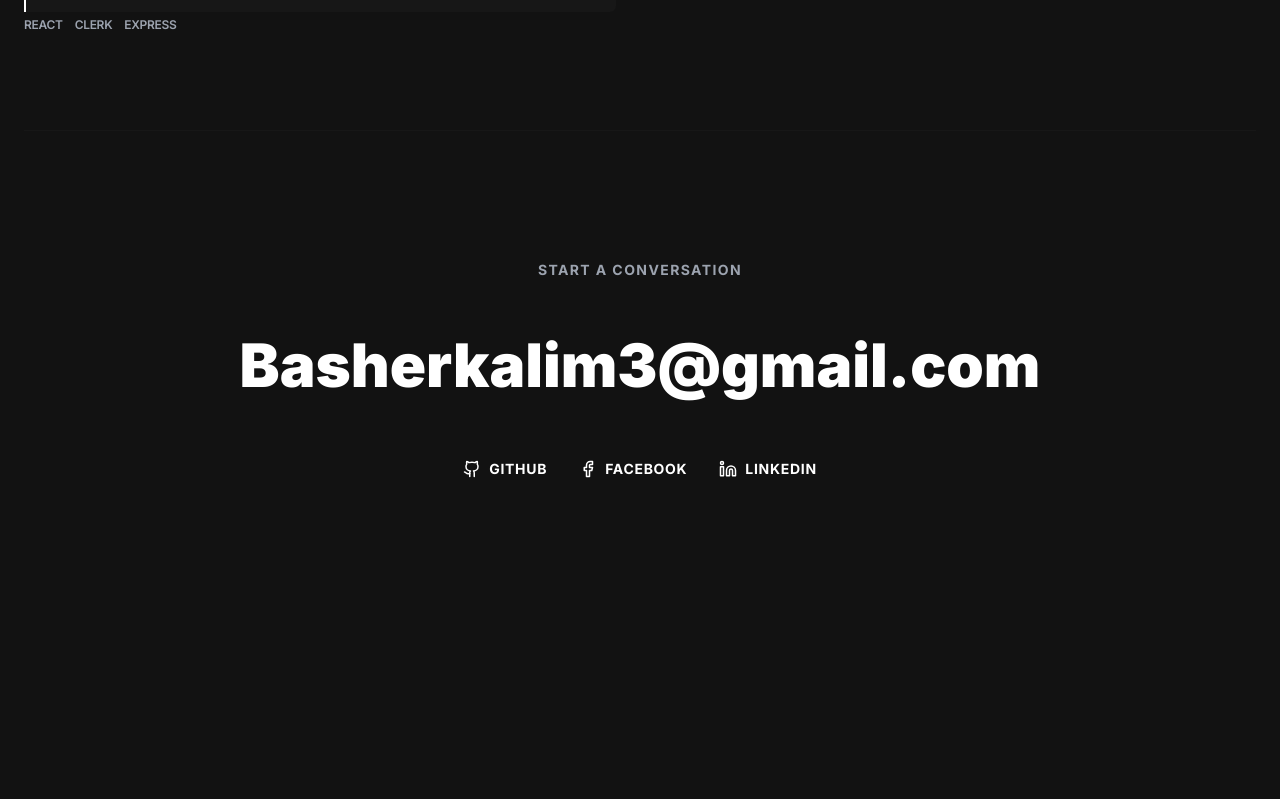
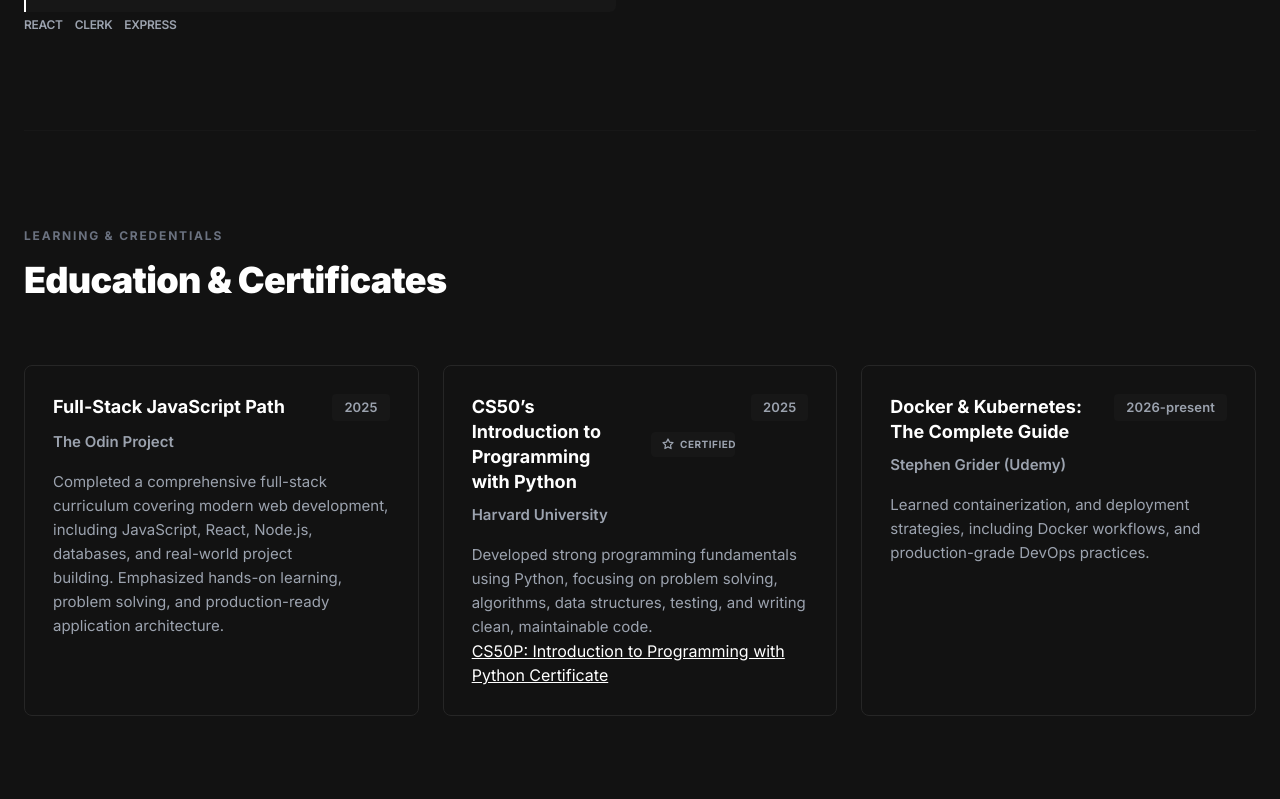
Before and after one commit to Basher113/portfolio, a React (Vite) app: page / in a window 1280 px wide. Shown: the part 2861-3660 px from the top of the page. Before the commit the page ends 3532 px from the top, so only its background shows below. Built offline with nearby package versions, Linux system fonts and the light colour scheme.

Commit message:
Add Education component

```diff
--- a/src/App.jsx
+++ b/src/App.jsx
@@ -21,23 +21,18 @@
 import Skills from './components/skills/Skills';
 import Contact from './components/contact/Contact';
 import GridBackground from './components/grid-background/GridBackground';
+import Education from './components/education/Education';
 
 const App = () => {
   const [isDark, setIsDark] = useState(true);
 
-  const navItems = [
-    { href: '#about', label: 'About' },
-    { href: '#skills', label: 'Skills' },
-    { href: '#projects', label: 'Projects' },
-    { href: '#experience', label: 'Education' },
-    { href: '#contact', label: 'Contact' }
-  ];
+
 
   return (
     <ThemeProvider theme={isDark ? darkTheme : lightTheme}>
       <GlobalStyles />
       <GridBackground />
-      <Navigation logoText="Basher Kalim" navItems={navItems} />
+      <Navigation />
       <Wrapper>
 
       <MainContainer>
@@ -69,6 +64,9 @@
         <Projects />
         <Divider />
 
+        <Education />
+        <Divider />
+
         <Contact />
       </MainContainer>
 
--- /dev/null
+++ b/src/components/education/Education.jsx
@@ -0,0 +1,117 @@
+import styled from 'styled-components';
+import EducationCard from './components/education-card/EducationCard';
+
+const Education = () => {
+  const educationData = [
+     {
+    title: 'Full-Stack JavaScript Path',
+    institution: 'The Odin Project',
+    period: '2025',
+    description: 'Completed a comprehensive full-stack curriculum covering modern web development, including JavaScript, React, Node.js, databases, and real-world project building. Emphasized hands-on learning, problem solving, and production-ready application architecture.',
+    type: 'education'
+  },
+  {
+    title: 'CS50’s Introduction to Programming with Python',
+    institution: 'Harvard University',
+    period: '2025',
+    description: 'Developed strong programming fundamentals using Python, focusing on problem solving, algorithms, data structures, testing, and writing clean, maintainable code.',
+    type: 'certificate',
+    certificate: {
+      title: "CS50P: Introduction to Programming with Python Certificate",
+      url: "https://certificates.cs50.io/a6c4629b-6328-46cf-9e53-7e1323c6f9a8.pdf?size=letter"
+    }
+  },
+  {
+    title: 'Docker & Kubernetes: The Complete Guide',
+    institution: 'Stephen Grider (Udemy)',
+    period: '2026-present',
+    description: 'Learned containerization, and deployment strategies, including Docker workflows, and production-grade DevOps practices.',
+    type: 'education'
+  }
+  ];
+
+  return (
+    <Section id="education">
+      <Container>
+        <SectionHeader>
+          <Label>Learning & Credentials</Label>
+          <Heading>Education & Certificates</Heading>
+        </SectionHeader>
+
+        <Grid>
+          {educationData.map((item, index) => (
+            <EducationCard
+              key={index}
+              title={item.title}
+              institution={item.institution}
+              period={item.period}
+              description={item.description}
+              type={item.type}
+              certificate={item.certificate}
+            />
+          ))}
+        </Grid>
+      </Container>
+    </Section>
+  );
+};
+
+const Section = styled.section`
+  padding: 6rem 0;
+
+  @media (max-width: 768px) {
+    padding: 5rem 0;
+  }
+`;
+
+const Container = styled.div`
+  margin: 0 auto;
+
+`;
+
+const SectionHeader = styled.div`
+  margin-bottom: 4rem;
+
+  @media (max-width: 768px) {
+    margin-bottom: 3rem;
+  }
+`;
+
+const Label = styled.h2`
+  font-size: 0.75rem;
+  font-weight: 700;
+  letter-spacing: 0.15em;
+  text-transform: uppercase;
+  color: ${({ theme }) => theme.colors.textTertiary};
+  margin: 0 0 1rem 0;
+`;
+
+const Heading = styled.h3`
+  font-size: 2.25rem;
+  font-weight: 900;
+  color: ${({ theme }) => theme.colors.textPrimary};
+  margin: 0;
+  line-height: 1.1;
+  letter-spacing: -0.02em;
+
+  @media (max-width: 768px) {
+    font-size: 2.5rem;
+  }
+
+  @media (max-width: 480px) {
+    font-size: 2rem;
+  }
+`;
+
+const Grid = styled.div`
+  display: grid;
+  grid-template-columns: repeat(auto-fit, minmax(320px, 1fr));
+  gap: 1.5rem;
+
+  @media (max-width: 768px) {
+    grid-template-columns: 1fr;
+    gap: 1.25rem;
+  }
+`;
+
+export default Education;
--- /dev/null
+++ b/src/components/education/components/education-card/EducationCard.jsx
@@ -0,0 +1,143 @@
+import React from 'react';
+import styled from 'styled-components';
+
+const EducationCard = ({
+  title,
+  institution,
+  period,
+  description,
+  type = 'education', // 'education' or 'certificate'
+  certificate
+}) => {
+  return (
+    <Card>
+      <CardHeader>
+        <HeaderTop>
+          <TitleWrapper>
+            <Title>{title}</Title>
+            {type === 'certificate' && (
+              <Badge>
+                <svg width="12" height="12" viewBox="0 0 24 24" fill="none" stroke="currentColor" strokeWidth="2.5" strokeLinecap="round" strokeLinejoin="round">
+                  <path d="M12 2L15.09 8.26L22 9.27L17 14.14L18.18 21.02L12 17.77L5.82 21.02L7 14.14L2 9.27L8.91 8.26L12 2Z" />
+                </svg>
+                Certified
+              </Badge>
+            )}
+          </TitleWrapper>
+          <Period>{period}</Period>
+        </HeaderTop>
+
+        <Institution>{institution}</Institution>
+      </CardHeader>
+
+      <Description>{description}</Description>
+      {certificate && <a href={certificate.url} target='_blank' rel="noreferrer">{certificate.title}</a>}
+    </Card>
+  );
+};
+
+const Card = styled.div`
+  padding: 1.75rem;
+  background-color: ${({ theme }) => theme.colors.background};
+  border: 1px solid ${({ theme }) => theme.colors.border};
+  border-radius: 0.5rem;
+  transition: all 0.3s cubic-bezier(0.4, 0, 0.2, 1);
+  position: relative;
+  overflow: hidden;
+
+  &::before {
+    content: '';
+    position: absolute;
+    top: 0;
+    left: 0;
+    width: 100%;
+    height: 2px;
+    background: ${({ theme }) => theme.colors.textPrimary};
+    transform: scaleX(0);
+    transform-origin: left;
+    transition: transform 0.3s;
+  }
+
+  &:hover {
+    transform: translateY(-2px);
+    &::before {
+      transform: scaleX(1);
+    }
+  }
+`;
+
+const CardHeader = styled.div`
+  margin-bottom: 1rem;
+`;
+
+const HeaderTop = styled.div`
+  display: flex;
+  justify-content: space-between;
+  align-items: flex-start;
+  gap: 1rem;
+  margin-bottom: 0.625rem;
+`;
+
+const TitleWrapper = styled.div`
+  display: flex;
+  align-items: center;
+  gap: 0.75rem;
+  flex: 1;
+`;
+
+const Title = styled.h3`
+  font-size: 1.125rem;
+  font-weight: 700;
+  color: ${({ theme }) => theme.colors.textPrimary};
+  margin: 0;
+  line-height: 1.4;
+`;
+
+const Badge = styled.div`
+  display: inline-flex;
+  align-items: center;
+  gap: 0.375rem;
+  padding: 0.25rem 0.625rem;
+  background-color: ${({ theme }) => theme.colors.neutralGray};
+  border: 1px solid ${({ theme }) => theme.colors.borderLight};
+  border-radius: 0.25rem;
+  font-size: 0.625rem;
+  font-weight: 700;
+  text-transform: uppercase;
+  letter-spacing: 0.05em;
+  color: ${({ theme }) => theme.colors.textSecondary};
+  white-space: nowrap;
+
+  svg {
+    flex-shrink: 0;
+  }
+`;
+
+const Period = styled.span`
+  font-size: 0.8125rem;
+  font-weight: 600;
+  color: ${({ theme }) => theme.colors.textSecondary};
+  white-space: nowrap;
+  padding: 0.25rem 0.75rem;
+  background-color: ${({ theme }) => theme.colors.neutralGray};
+  border-radius: 0.25rem;
+  letter-spacing: 0.01em;
+`;
+
+const Institution = styled.p`
+  font-size: 0.9375rem;
+  font-weight: 600;
+  color: ${({ theme }) => theme.colors.textSecondary};
+  margin: 0;
+`;
+
+const Description = styled.p`
+  font-size: 0.9375rem;
+  line-height: 1.6;
+  color: ${({ theme }) => theme.colors.textSecondary};
+  margin: 0;
+`;
+
+
+
+export default EducationCard;
--- a/src/components/navigation/Navigation.jsx
+++ b/src/components/navigation/Navigation.jsx
@@ -10,15 +10,23 @@
 } from './Navigation.styles';
 import LogoImage from "../../assets/logo.webp";
 import LogoImageDark from "../../assets/logoDark.webp";
-const Navigation = ({ logoText = "Basher Kalim", navItems = [] }) => {
+const Navigation = () => {
   const theme = useTheme();
+
+  const navItems = [
+    { href: '#about', label: 'About' },
+    { href: '#skills', label: 'Skills' },
+    { href: '#projects', label: 'Projects' },
+    { href: '#education', label: 'Education' },
+    { href: '#contact', label: 'Contact' }
+  ];
 
   return (
     <Nav>
       <NavContainer>
         <Logo href='#hero'>
           {theme.dark ? <img src={LogoImage} alt="logo" height={20} width={20}/> : <img src={LogoImageDark} alt="logo" height={20} width={20}/>}
-          <LogoText>{logoText}</LogoText>
+          <LogoText>Basher Kalim</LogoText>
         </Logo>
 
         <NavLinks>
```
